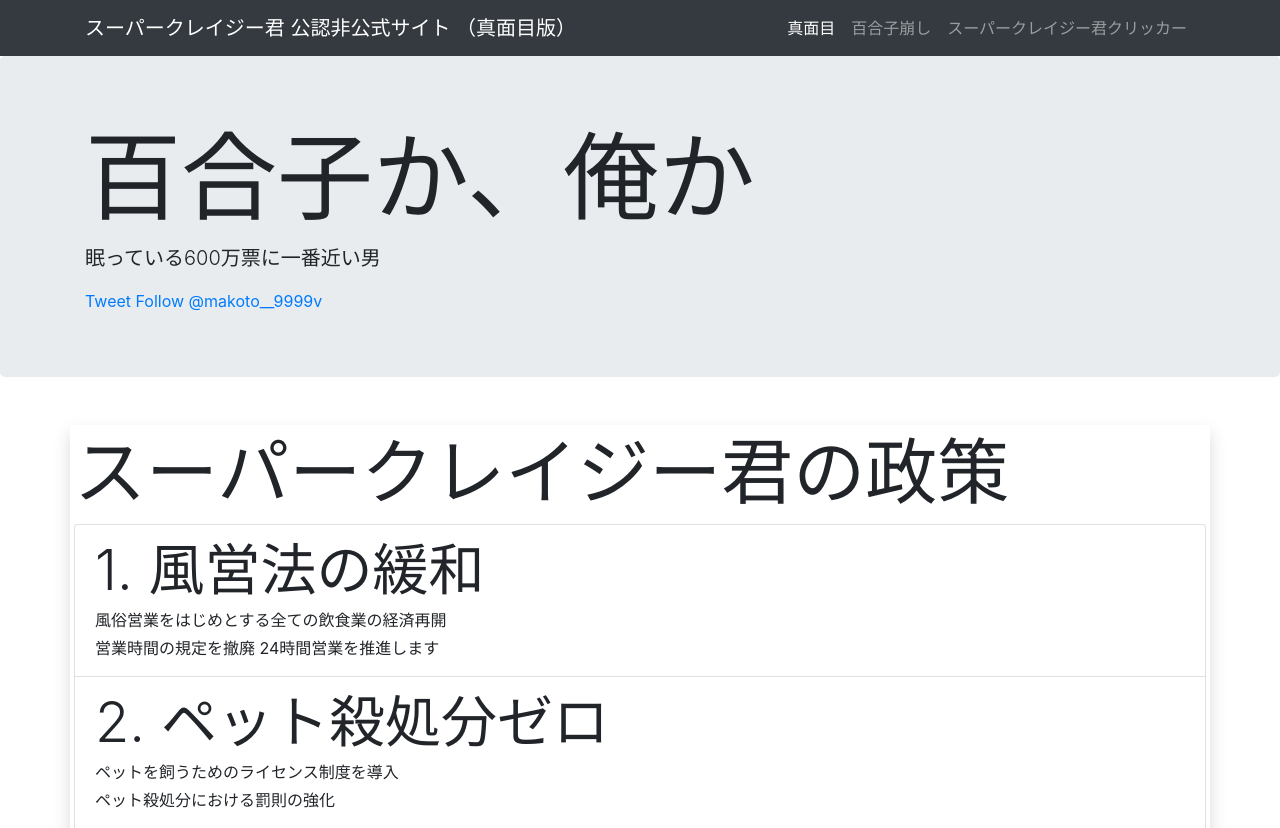
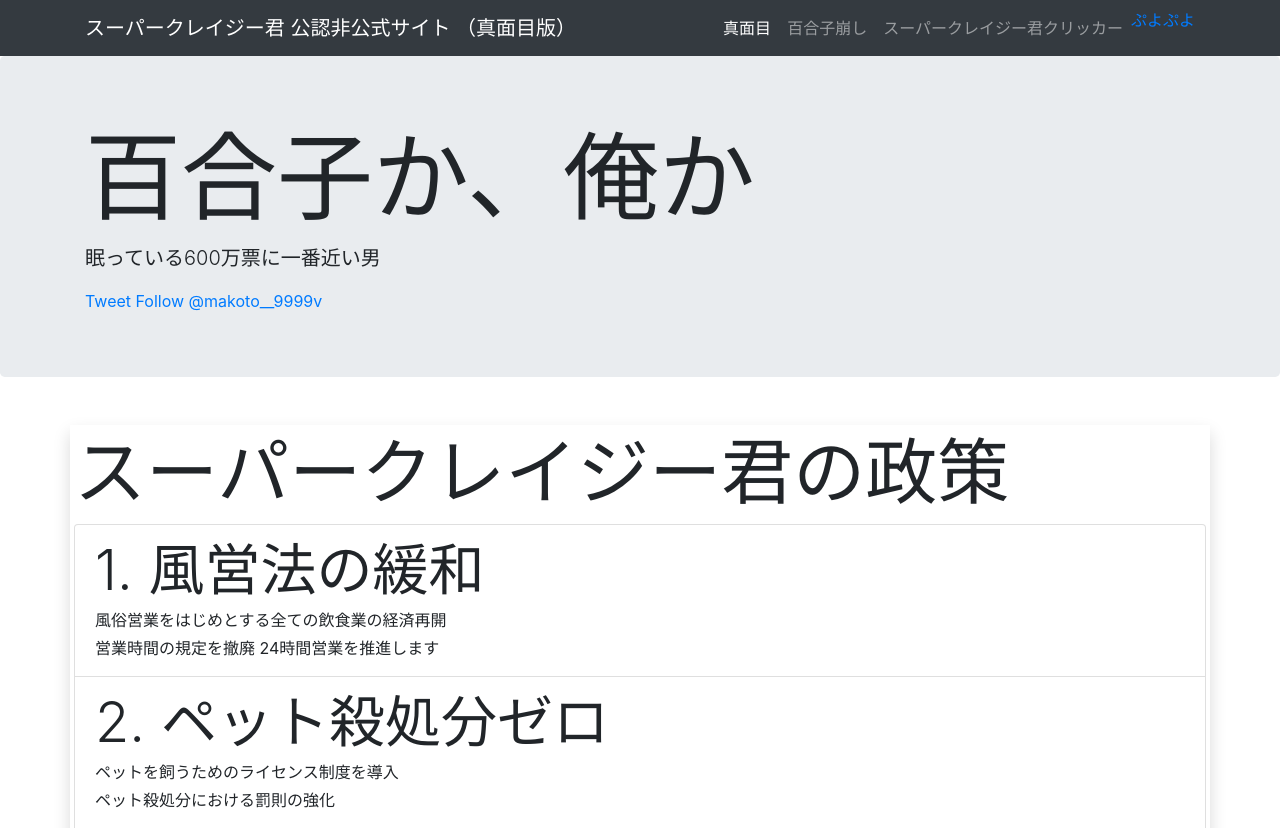
Before and after one commit to yuiseki/super-crazy, a plain HTML site: page public/majime.html in a window 1280 px wide. Shown: the top 828 px of the page. Drawn offline with nearby package versions, Linux system fonts and the light colour scheme.

Commit message:
puyopuyo.htmlを追加

```diff
--- a/public/majime.html
+++ b/public/majime.html
@@ -43,6 +43,9 @@
           </li>
           <li class="nav-item">
             <a class="nav-link" href="/clicker.html">スーパークレイジー君クリッカー</a>
+          </li>
+          <li class="nav-item">
+            <a href="nav-link" href="/puyopuyo.html">ぷよぷよ</a>
           </li>
         </ul>
       </div>
```
Also changed, not shown: public/puyopuyo.html (added).
